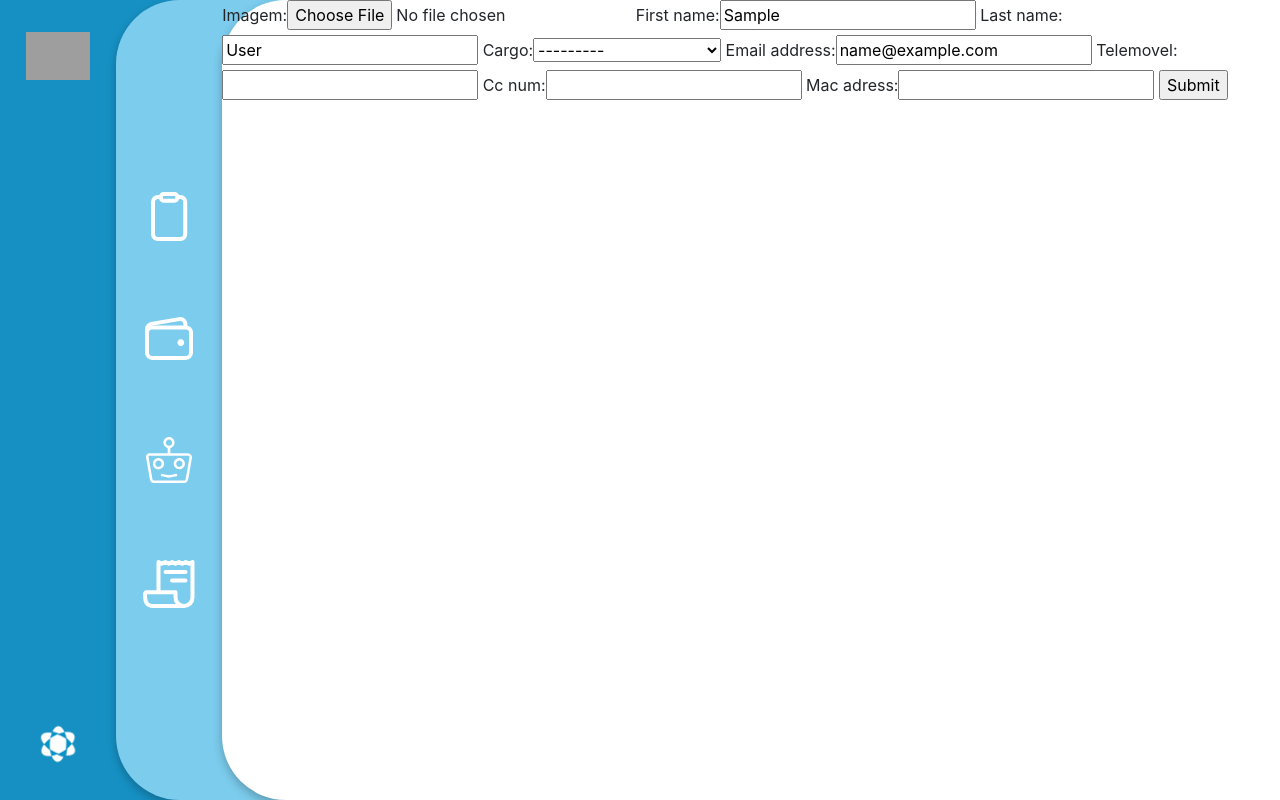
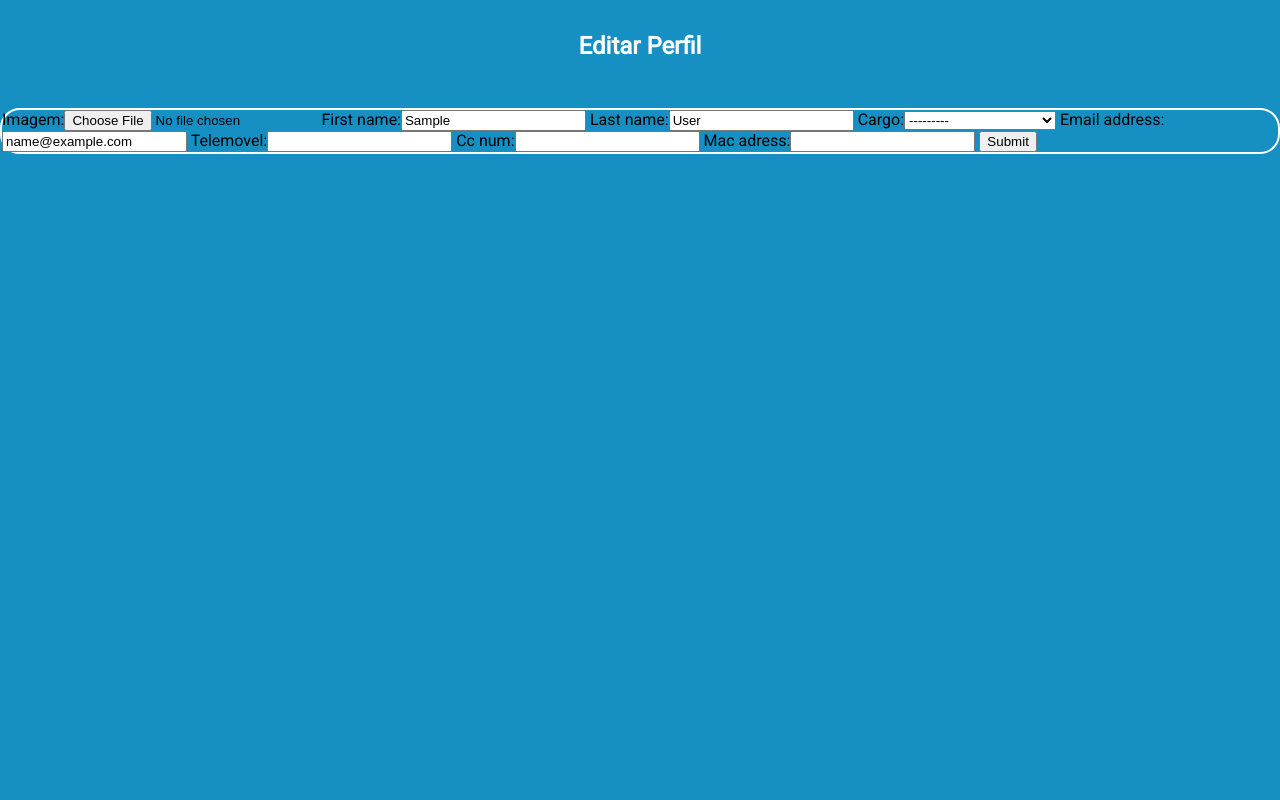
Before and after one commit to fpribeiro3069/JekOffice, a Django app: page /users/editar_perfil/ in a window 1280 px wide. Run offline with Django 3.2, Linux system fonts and the light colour scheme; the visitor is signed in with stand-in values (Sample User, id 1); data comes from the database, SQL or seed files in the repository; some libraries are stand-ins or nearby versions; grey boxes are pictures that could not be loaded.

Commit message:
some front-end changes

```diff
--- a/jekoffice/inventario/static/css/inv.css
+++ b/jekoffice/inventario/static/css/inv.css
@@ -121,5 +121,5 @@
 
 .foward img{
   margin-top: 7vh;
-  margin-left: 66rem;
+  margin-left: 73vw;
 }
--- a/jekoffice/jekoffice/static/css/base.css
+++ b/jekoffice/jekoffice/static/css/base.css
@@ -8,7 +8,7 @@ html {
 
 body {
   margin      : 0px;
-  font-family : Suisse Int'l;
+  font-family : Suisse Int;
   font-style  : normal;
   font-weight : normal;
 }
--- a/jekoffice/jekoffice/templates/base.html
+++ b/jekoffice/jekoffice/templates/base.html
@@ -74,4 +74,3 @@
         </div>
   </body>
 </html>
-<style>
--- /dev/null
+++ b/jekoffice/users/static/css/editar_perfil.css
@@ -0,0 +1,32 @@
+button:focus {
+  outline : 0 !important;
+}
+
+html {
+  margin : 0px;
+}
+
+body {
+  margin      : 0px;
+  font-family : Roboto;
+  font-style  : normal;
+  font-weight : normal;
+  background: #1690C3;
+}
+
+.title{
+  text-align: center;
+}
+.title h2{
+  color       : #FFFFFF;
+  display         : inline-block;
+  margin          : 2rem auto 3rem;
+  position: relative;
+}
+
+.box{
+  border: 2px solid #FFFFFF;
+box-sizing: border-box;
+border-radius: 20px;
+word-break: break-all;
+}
--- a/jekoffice/users/templates/users/editar_perfil.html
+++ b/jekoffice/users/templates/users/editar_perfil.html
@@ -1,16 +1,23 @@
-{% extends 'base.html' %}
-{% block css %}
+<!DOCTYPE html>
+<html lang="en" dir="ltr">
+  {% load staticfiles %}
+<head>
+  <meta charset="utf-8">
+  <link href='https://fonts.googleapis.com/css?family=Roboto' rel='stylesheet'>
+  <link rel="stylesheet" type="text/css" href="{% static 'css/editar_perfil.css' %}">
+</head>
 
-{% load staticfiles %}
-<link rel="stylesheet" type="text/css" href="{% static 'css/inv.css' %}">
+<body>
+  <div class="title">
+    <h2>Editar Perfil</h2>
+    </div>
 
-{% endblock %}
-{% block content %}
-
-<form action="{% url 'editar_perfil' %}" method="post">
-    {% csrf_token %}
-    {{ form }}
-    <input type="submit" value="Submit">
-</form>
-
-{% endblock %}
+    <div class="box">
+      <form action="{% url 'editar_perfil'%}"method="post">
+          {% csrf_token %}
+          {{ form}}
+          <input type="submit" value="Submit">
+      </form>
+    </div>
+</body>
+</html>
```
